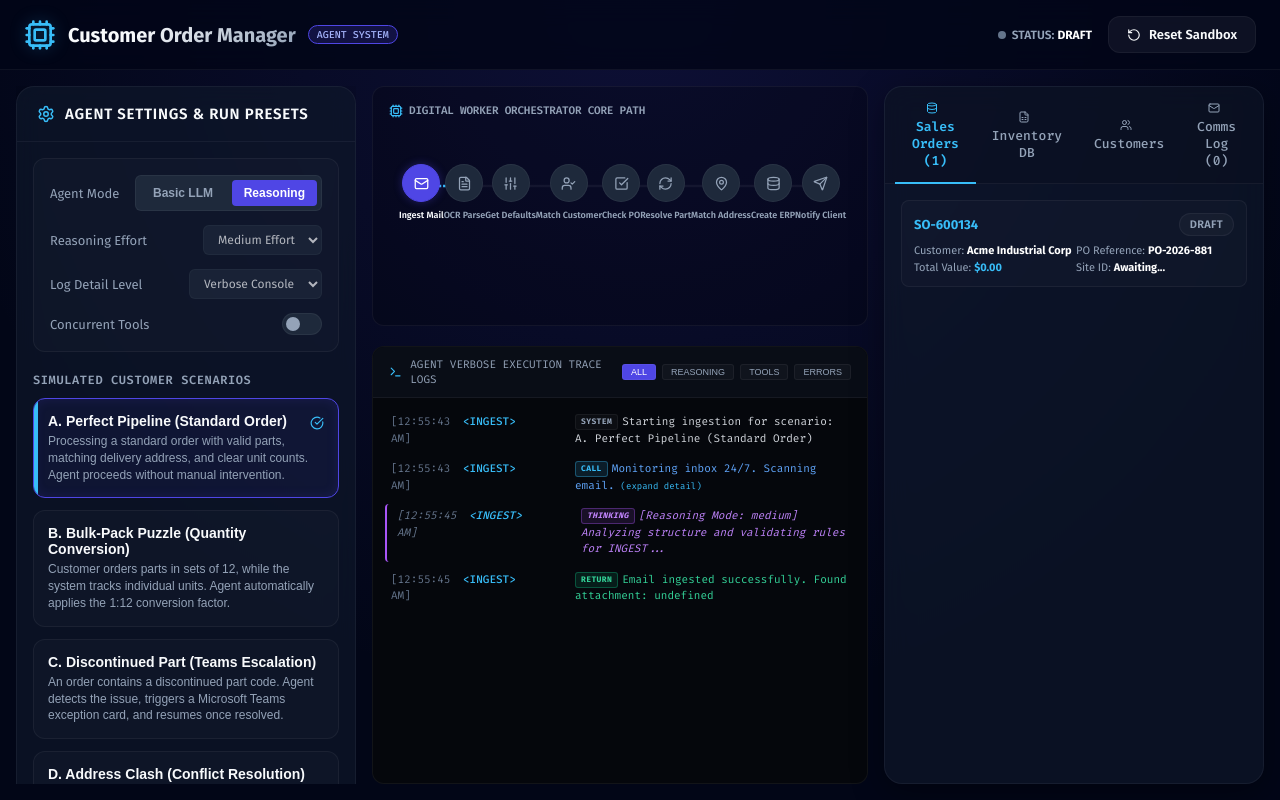
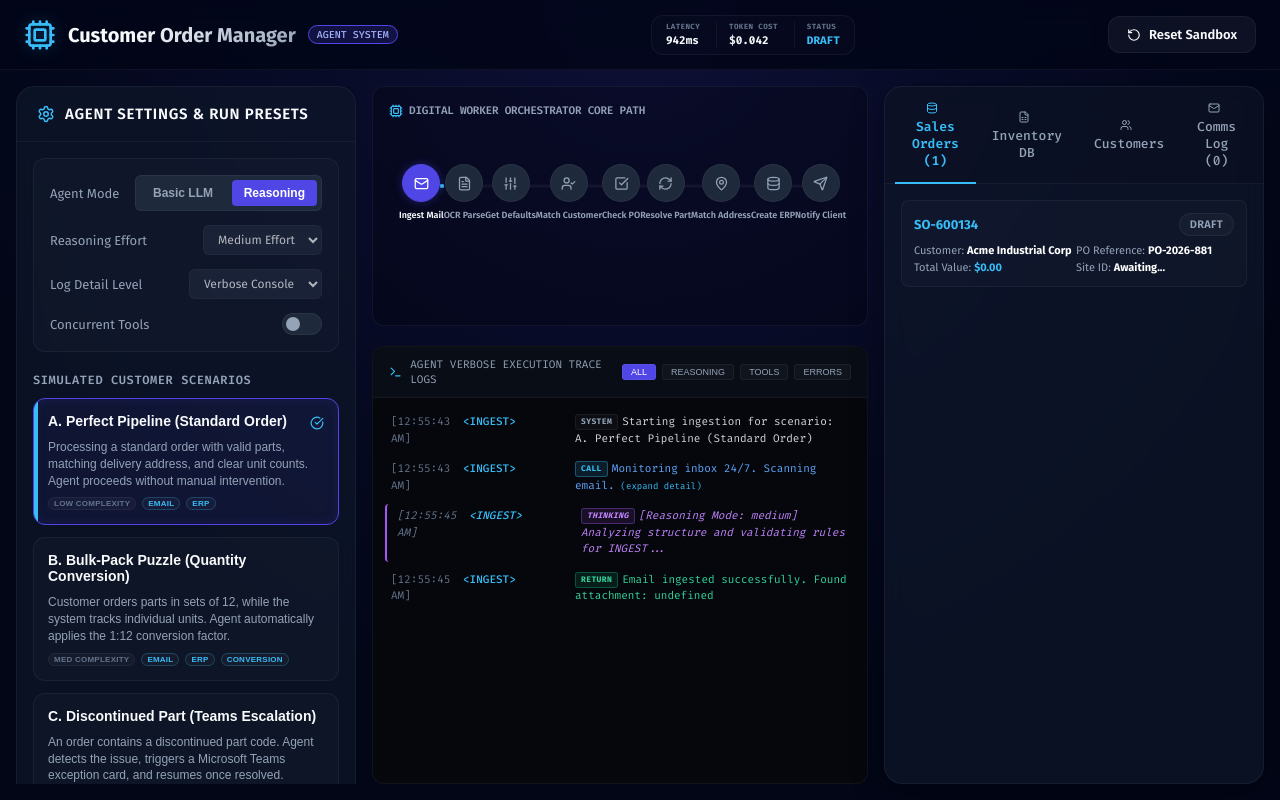
Before and after one commit to Tejal-Bhavsar/Customer-Order-Manager, a React (Vite) app: page / in a window 1280 px wide. Both pictures are taken after a click on the button 186 px from the left and 448 px from the top of the page. Built offline with nearby package versions, Linux system fonts and the light colour scheme.

Commit message:
design: final visual density and typography alignment for premium SaaS layout

```diff
--- a/src/App.css
+++ b/src/App.css
@@ -677,21 +677,23 @@ input:checked + .slider-round:before {
   pointer-events: none;
   z-index: 1;
 }
-
 .connection-line {
   stroke: var(--border-color);
-  stroke-width: 2;
-  transition: stroke var(--transition-smooth);
+  stroke-width: 2.5;
+  transition: all var(--transition-smooth);
 }
 
 .connection-line.completed {
   stroke: var(--accent-blue);
+  filter: drop-shadow(0 0 3px var(--accent-blue-glow));
 }
 
 .connection-line.active {
   stroke: var(--accent-cyan);
-  stroke-dasharray: 6 4;
-  animation: dash 1s linear infinite;
+  stroke-width: 3;
+  stroke-dasharray: 8 6;
+  filter: drop-shadow(0 0 4px var(--accent-cyan-glow));
+  animation: dash 0.8s linear infinite;
 }
 
 @keyframes dash {
@@ -1084,3 +1086,34 @@ input:checked + .slider-round:before {
 .console-badge.fail { background: rgba(239, 68, 68, 0.12); border: 1px solid rgba(239, 68, 68, 0.35); color: #f87171; }
 .console-badge.warning { background: rgba(245, 158, 11, 0.12); border: 1px solid rgba(245, 158, 11, 0.35); color: #fbbf24; }
 .console-badge.system { background: rgba(255, 255, 255, 0.03); border: 1px solid var(--border-color); color: var(--text-secondary); }
+
+/* System metrics headers */
+.system-metrics {
+  display: flex;
+  gap: 16px;
+  background: rgba(255, 255, 255, 0.015);
+  border: 1px solid var(--border-color);
+  padding: 6px 14px;
+  border-radius: var(--radius-md);
+  align-items: center;
+  pointer-events: none;
+}
+.metric-item {
+  display: flex;
+  flex-direction: column;
+  gap: 2px;
+}
+.metric-label {
+  font-size: 7.5px;
+  color: var(--text-muted);
+  text-transform: uppercase;
+  letter-spacing: 0.05em;
+  font-family: var(--font-display);
+  font-weight: 700;
+}
+.metric-value {
+  font-size: 11px;
+  font-weight: 700;
+  color: var(--text-primary);
+  font-family: var(--font-mono);
+}
--- a/src/App.tsx
+++ b/src/App.tsx
@@ -19,15 +19,30 @@ const DashboardContent: React.FC = () => {
           <span className="logo-text">Customer Order Manager</span>
           <span className="logo-badge">AGENT SYSTEM</span>
         </div>
-        <div className="header-actions">
-          {activeScenario && (
-            <div className="status-indicator">
-              <span className={`status-dot ${activeOrder?.status || 'draft'}`}></span>
-              <span style={{ color: 'var(--text-secondary)', fontSize: '12px' }}>
-                Status: <strong style={{ color: '#fff' }}>{activeOrder?.status || 'IDLE'}</strong>
+
+        {/* System Operations Metrics */}
+        {activeScenario && (
+          <div className="system-metrics">
+            <div className="metric-item">
+              <span className="metric-label">Latency</span>
+              <span className="metric-value">942ms</span>
+            </div>
+            <div className="metric-item" style={{ borderLeft: '1px solid var(--border-color)', paddingLeft: '12px' }}>
+              <span className="metric-label">Token Cost</span>
+              <span className="metric-value">$0.042</span>
+            </div>
+            <div className="metric-item" style={{ borderLeft: '1px solid var(--border-color)', paddingLeft: '12px' }}>
+              <span className="metric-label">Status</span>
+              <span className="metric-value" style={{
+                color: activeOrder?.status === 'completed' ? 'var(--state-success)' : activeOrder?.status === 'exception' ? 'var(--state-warning)' : 'var(--accent-cyan)'
+              }}>
+                {activeOrder?.status.toUpperCase() || 'IDLE'}
               </span>
             </div>
-          )}
+          </div>
+        )}
+
+        <div className="header-actions">
           <button className="btn btn-secondary" onClick={resetSimulation}>
             <RotateCcw size={14} />
             Reset Sandbox
--- a/src/components/AgentConfigPanel.tsx
+++ b/src/components/AgentConfigPanel.tsx
@@ -2,6 +2,13 @@ import React from 'react';
 import { useSimulator } from '../context/SimulatorContext';
 import { Settings, CheckCircle } from 'lucide-react';
 import type { ReasoningEffort } from '../types';
+
+const SCENARIO_META: Record<string, { complexity: 'LOW' | 'MED' | 'HIGH'; channels: string[]; tag: string }> = {
+  perfect: { complexity: 'LOW', channels: ['Email', 'ERP'], tag: 'Standard' },
+  bulk: { complexity: 'MED', channels: ['Email', 'ERP', 'Conversion'], tag: 'Unit Conversion' },
+  discontinued: { complexity: 'HIGH', channels: ['Email', 'ERP', 'Teams', 'Exception'], tag: 'SKU Map' },
+  address: { complexity: 'HIGH', channels: ['Email', 'ERP', 'Teams', 'Address'], tag: 'Address Clash' }
+};
 
 const AgentConfigPanel: React.FC = () => {
   const { agentConfig, setAgentConfig, scenarios, activeScenario, runScenario, isProcessing } = useSimulator();
@@ -104,6 +111,7 @@ const AgentConfigPanel: React.FC = () => {
         <div className="scenarios-list">
           {scenarios.map((sc) => {
             const isActive = activeScenario?.id === sc.id;
+            const meta = SCENARIO_META[sc.id];
             return (
               <button
                 key={sc.id}
@@ -112,11 +120,21 @@ const AgentConfigPanel: React.FC = () => {
                 disabled={isProcessing}
                 style={{ width: '100%' }}
               >
-                <div style={{ display: 'flex', justifyContent: 'space-between', alignItems: 'center' }}>
+                <div style={{ display: 'flex', justifyContent: 'space-between', alignItems: 'center', marginBottom: '6px' }}>
                   <span className="scenario-title">{sc.title}</span>
                   {isActive && <CheckCircle size={14} color="var(--accent-cyan)" />}
                 </div>
-                <p className="scenario-desc">{sc.description}</p>
+                <p className="scenario-desc" style={{ marginBottom: '8px' }}>{sc.description}</p>
+                <div style={{ display: 'flex', gap: '6px', flexWrap: 'wrap' }}>
+                  <span className="badge badge-outline" style={{ fontSize: '8px', padding: '1px 5px', color: 'var(--text-muted)' }}>
+                    {meta.complexity} Complexity
+                  </span>
+                  {meta.channels.map((ch) => (
+                    <span key={ch} className="badge badge-outline" style={{ fontSize: '8px', padding: '1px 5px', color: 'var(--accent-cyan)', borderColor: 'var(--accent-cyan-glow)' }}>
+                      {ch}
+                    </span>
+                  ))}
+                </div>
               </button>
             );
           })}
--- a/src/components/ErpSimulator.tsx
+++ b/src/components/ErpSimulator.tsx
@@ -163,8 +163,18 @@ const ErpSimulator: React.FC = () => {
                         <strong style={{ color: '#fff' }}>{part.salesPartNo}</strong>
                         <div style={{ fontSize: '10px', color: 'var(--text-secondary)' }}>{part.description}</div>
                       </td>
-                      <td style={{ color: part.stock < 300 ? 'var(--state-warning)' : 'var(--text-primary)' }}>
-                        {part.stock} PCS
+                      <td style={{ minWidth: '110px' }}>
+                        <div style={{ color: part.stock < 300 ? 'var(--state-warning)' : 'var(--text-primary)', fontWeight: 600 }}>
+                          {part.stock} PCS
+                        </div>
+                        <div style={{ marginTop: '4px', width: '100%', height: '4px', background: 'rgba(255,255,255,0.05)', borderRadius: '2px', overflow: 'hidden' }}>
+                          <div style={{
+                            width: `${Math.min(100, (part.stock / 10000) * 100)}%`,
+                            height: '100%',
+                            background: part.stock < 300 ? 'var(--state-warning)' : 'var(--state-success)',
+                            boxShadow: part.stock < 300 ? '0 0 4px var(--state-warning-glow)' : '0 0 4px var(--state-success-glow)'
+                          }}></div>
+                        </div>
                       </td>
                       <td>${part.unitPrice.toFixed(2)}</td>
                       <td>
```
Also changed, not shown: src/components/InboxViewer.tsx (+45 -23 lines).
